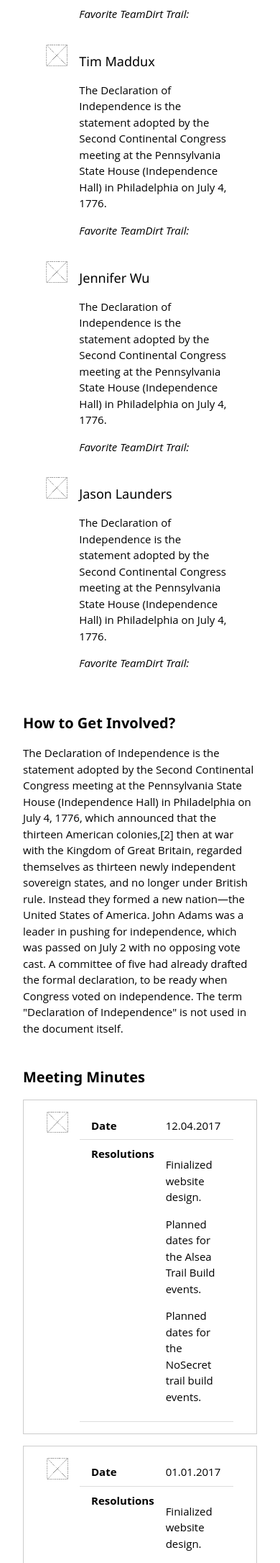
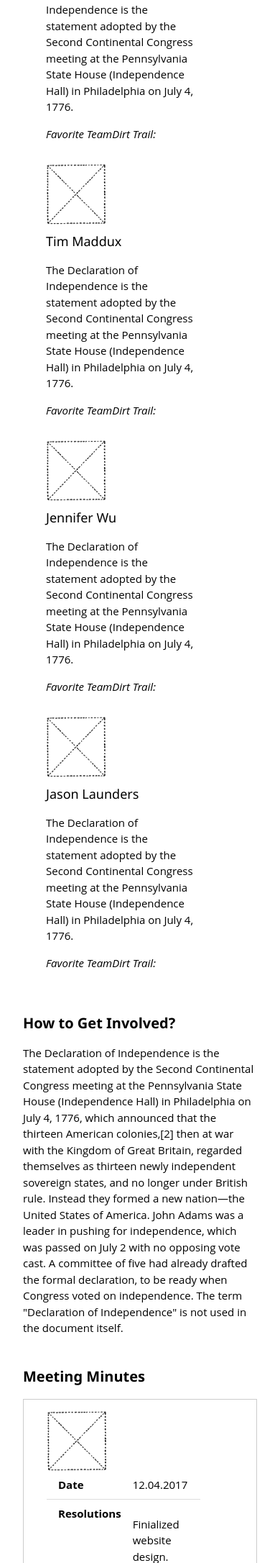
Before and after one commit to teamdirt/teamdirt.org, a PHP site: page /membership/boardmeetings.html in a window 390 px wide. Shown: the part 1365-3537 px from the top of the page at 72% size. Run offline with PHP 8.4, Linux system fonts and the light colour scheme; some libraries are stand-ins or nearby versions.

Commit message:
fixed several issues with responsive design, min-width

```diff
--- a/WEB-INF/index.html
+++ b/WEB-INF/index.html
@@ -77,7 +77,7 @@ John Adams persuaded the committee to select Thomas Jefferson to compose the ori
 
             </div>
 
-            <div id="sponsorContainer" class="w3-container w3-col s5 w3-round-xlarge w3-card-4">
+            <div id="sponsorContainer" class="w3-container w3-col s5 w3-round-xlarge w3-card-4" style="min-width:400px;">
                 <h4 class="subsection">Sponsors</h4>
                 <h5>Platinum</h5>
                 <div class="w3-panel w3-row-padding">
--- a/WEB-INF/membership/boardmeetings.html
+++ b/WEB-INF/membership/boardmeetings.html
@@ -36,8 +36,8 @@
         <section class="w3-panel">
 			<h4 class="subsection">Meet the Trailleads</h4>
 			<div class="w3-panel w3-padding-8">
-				<div class="w3-row-padding">
-					<div class="w3-col s2">
+				<div class="w3-row-padding traillead">
+					<div class="w3-col s2 traillead">
 						<img src="imgs/placeholder.png" alt="trailLead" class="traillead">
 					</div>
 					<div class="w3-col s10">
@@ -49,7 +49,7 @@
 			</div>
             <div class="w3-panel w3-padding-8">
 				<div class="w3-row-padding">
-					<div class="w3-col s2">
+					<div class="w3-col s2 traillead">
 						<img src="imgs/placeholder.png" alt="trailLead" class="traillead">
 					</div>
 					<div class="w3-col s10">
@@ -61,7 +61,7 @@
 			</div>
             <div class="w3-panel w3-padding-8">
 				<div class="w3-row-padding">
-					<div class="w3-col s2">
+					<div class="w3-col s2 traillead">
 						<img src="imgs/placeholder.png" alt="trailLead" class="traillead">
 					</div>
 					<div class="w3-col s10">
@@ -73,7 +73,7 @@
 			</div>
             <div class="w3-panel w3-padding-8">
 				<div class="w3-row-padding">
-					<div class="w3-col s2">
+					<div class="w3-col s2 traillead">
 						<img src="imgs/placeholder.png" alt="trailLead" class="traillead">
 					</div>
 					<div class="w3-col s10">
@@ -85,7 +85,7 @@
 			</div>
             <div class="w3-panel w3-padding-8">
 				<div class="w3-row-padding">
-					<div class="w3-col s2">
+					<div class="w3-col s2 traillead">
 						<img src="imgs/placeholder.png" alt="trailLead" class="traillead">
 					</div>
 					<div class="w3-col s10">
@@ -106,7 +106,7 @@
 			<h4 class="subsection">Meeting Minutes</h4>
 			<div class="w3-panel w3-padding-16 w3-border">
 				<div class="w3-row-padding">
-					<div class="w3-col s2">
+					<div class="w3-col s2 meeting">
 						<img src="imgs/placeholder.png" alt="trailLead" class="meeting">
 					</div>
 					<div class="w3-col s10">
@@ -128,7 +128,7 @@
 			</div>
             <div class="w3-panel w3-padding-16 w3-border">
 				<div class="w3-row-padding">
-					<div class="w3-col s2">
+					<div class="w3-col s2 meeting">
 						<img src="imgs/placeholder.png" alt="trailLead" class="meeting">
 					</div>
 					<div class="w3-col s10">
--- a/WEB-INF/openprojects/dutchmantie.html
+++ b/WEB-INF/openprojects/dutchmantie.html
@@ -32,7 +32,7 @@
 			<div class="w3-col s8">
 				<img id="map" src="imgs/placeholder.png" alt="map">
 			</div>
-			<div class="w3-panel w3-col s4">
+			<div class="w3-panel w3-col s4 quickfacts">
 				<h4 class="subsection">Quick Facts</h4>
 				<table class="w3-table-all w3-card-4">
 					<tr>
--- a/WEB-INF/openprojects/miserywhip.html
+++ b/WEB-INF/openprojects/miserywhip.html
@@ -32,7 +32,7 @@
 			<div class="w3-col s8">
 				<img id="map" src="imgs/placeholder.png" alt="map">
 			</div>
-			<div class="w3-panel w3-col s4">
+			<div class="w3-panel w3-col s4 quickfacts">
 				<h4 class="subsection">Quick Facts</h4>
 				<table class="w3-table-all w3-card-4">
 					<tr>
--- a/WEB-INF/openprojects/nosecret.html
+++ b/WEB-INF/openprojects/nosecret.html
@@ -32,7 +32,7 @@
 			<div class="w3-col s8">
 				<img id="map" src="imgs/placeholder.png" alt="map">
 			</div>
-			<div class="w3-panel w3-col s4">
+			<div class="w3-panel w3-col s4 quickfacts">
 				<h4 class="subsection">Quick Facts</h4>
 				<table class="w3-table-all w3-card-4">
 					<tr>
--- a/WEB-INF/openprojects/pumptrack.html
+++ b/WEB-INF/openprojects/pumptrack.html
@@ -32,7 +32,7 @@
 			<div class="w3-col s8">
 				<img id="map" src="imgs/placeholder.png" alt="map">
 			</div>
-			<div class="w3-panel w3-col s4">
+			<div class="w3-panel w3-col s4 quickfacts">
 				<h4 class="subsection">Quick Facts</h4>
 				<table class="w3-table-all w3-card-4">
 					<tr>
--- a/WEB-INF/styles/boardmeetings.css
+++ b/WEB-INF/styles/boardmeetings.css
@@ -6,3 +6,11 @@ img.traillead {
 img.meeting {
 	max-width: 100%;
 }
+
+div.traillead {
+	min-width: 100px;
+}
+
+div.meeting {
+	min-width: 100px;
+}
--- a/WEB-INF/styles/mainpage.css
+++ b/WEB-INF/styles/mainpage.css
@@ -18,6 +18,7 @@ img.bronze {
 div.event {
 	margin: 15px;
 	padding: 5px;
+	min-width: 200px;
 }
 img.event {
     width:100%;
--- a/WEB-INF/styles/openprojects.css
+++ b/WEB-INF/styles/openprojects.css
@@ -12,3 +12,7 @@ img.partner {
 	max-width: 100%;
 	max-height: 100px;
 }
+
+div.quickfacts {
+	min-width: 300px;
+}
```
Also changed, not shown: WEB-INF/community/trailbuilding.html (+9 -6 lines).
